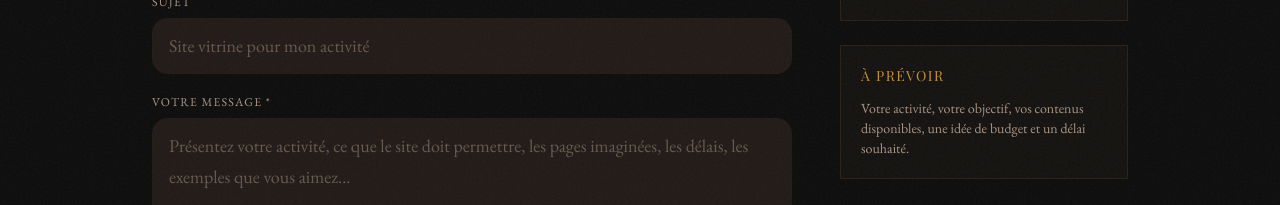
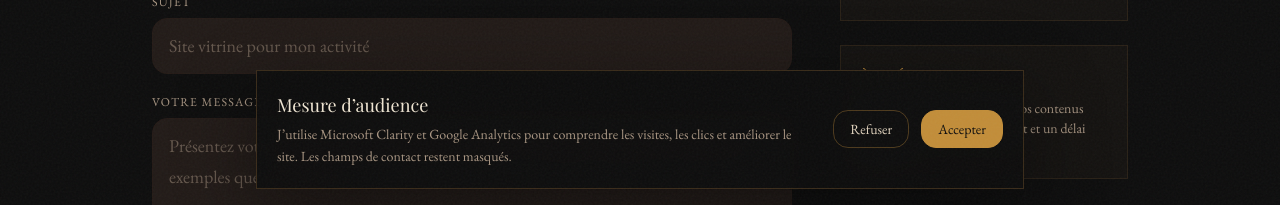
Before and after one commit to Melui3/Portfolio, a React (Vite) app: page /contact in a window 1280 px wide. Shown: the part 595-800 px from the top of the page. Built offline with nearby package versions, Linux system fonts and the light colour scheme; no server answers; a web font is replaced by a local one.

Commit message:
Add consented analytics tracking

```diff
--- a/src/App.jsx
+++ b/src/App.jsx
@@ -1,5 +1,6 @@
 import { BrowserRouter, Routes, Route } from 'react-router-dom'
 import Layout    from './components/Layout'
+import ClarityConsent from './components/ClarityConsent'
 import Seo       from './components/Seo'
 import Home      from './pages/Home'
 import Projects  from './pages/Projects'
@@ -24,6 +25,7 @@ export default function App() {
           <Route path="/mentions-legales" element={<Legal />}    />
         </Routes>
       </Layout>
+      <ClarityConsent />
     </BrowserRouter>
   )
 }
--- /dev/null
+++ b/src/components/ClarityConsent.jsx
@@ -0,0 +1,121 @@
+import { useEffect, useState } from 'react'
+import { useLocation } from 'react-router-dom'
+
+const STORAGE_KEY = 'nateos:analytics-consent'
+const CLARITY_PROJECT_ID = import.meta.env.VITE_CLARITY_PROJECT_ID?.trim()
+const GA_MEASUREMENT_ID = import.meta.env.VITE_GA_MEASUREMENT_ID?.trim()
+const HAS_ANALYTICS_TOOL = Boolean(CLARITY_PROJECT_ID || GA_MEASUREMENT_ID)
+
+function injectClarity(projectId) {
+  if (typeof window === 'undefined' || typeof document === 'undefined') return
+  if (!projectId || document.getElementById('microsoft-clarity-script')) return
+
+  window.clarity = window.clarity || function clarityQueue() {
+    window.clarity.q = window.clarity.q || []
+    window.clarity.q.push(arguments)
+  }
+
+  const script = document.createElement('script')
+  script.id = 'microsoft-clarity-script'
+  script.async = true
+  script.src = `https://www.clarity.ms/tag/${projectId}`
+
+  const firstScript = document.getElementsByTagName('script')[0]
+  firstScript.parentNode.insertBefore(script, firstScript)
+}
+
+function injectGoogleAnalytics(measurementId) {
+  if (typeof window === 'undefined' || typeof document === 'undefined') return
+  if (!measurementId) return
+
+  window.dataLayer = window.dataLayer || []
+  window.gtag = window.gtag || function gtag() {
+    window.dataLayer.push(arguments)
+  }
+
+  if (document.getElementById('google-analytics-script')) return
+
+  const script = document.createElement('script')
+  script.id = 'google-analytics-script'
+  script.async = true
+  script.src = `https://www.googletagmanager.com/gtag/js?id=${encodeURIComponent(measurementId)}`
+
+  const firstScript = document.getElementsByTagName('script')[0]
+  firstScript.parentNode.insertBefore(script, firstScript)
+
+  window.gtag('js', new Date())
+  window.gtag('config', measurementId, { send_page_view: false })
+}
+
+function trackGooglePageView(measurementId) {
+  if (typeof window === 'undefined' || typeof document === 'undefined') return
+  if (!measurementId || typeof window.gtag !== 'function') return
+
+  window.gtag('event', 'page_view', {
+    page_location: window.location.href,
+    page_path: `${window.location.pathname}${window.location.search}${window.location.hash}`,
+    page_title: document.title,
+  })
+}
+
+export default function ClarityConsent() {
+  const location = useLocation()
+  const [choice, setChoice] = useState(() => {
+    if (typeof window === 'undefined') return 'pending'
+    return window.localStorage.getItem(STORAGE_KEY) || 'pending'
+  })
+
+  useEffect(() => {
+    if (choice !== 'accepted') return
+
+    injectClarity(CLARITY_PROJECT_ID)
+    injectGoogleAnalytics(GA_MEASUREMENT_ID)
+  }, [choice])
+
+  useEffect(() => {
+    if (choice !== 'accepted') return
+
+    injectGoogleAnalytics(GA_MEASUREMENT_ID)
+    trackGooglePageView(GA_MEASUREMENT_ID)
+  }, [choice, location.pathname, location.search, location.hash])
+
+  if (!HAS_ANALYTICS_TOOL || choice !== 'pending') return null
+
+  const saveChoice = (value) => {
+    window.localStorage.setItem(STORAGE_KEY, value)
+    setChoice(value)
+  }
+
+  return (
+    <div
+      className="fixed inset-x-4 bottom-4 z-[1000] mx-auto max-w-3xl border border-gold-dim/40 bg-ink/95 p-5 shadow-[0_24px_80px_rgba(0,0,0,0.45)] backdrop-blur-md md:flex md:items-center md:justify-between md:gap-6"
+      role="dialog"
+      aria-live="polite"
+      aria-label="Préférences statistiques"
+    >
+      <div>
+        <p className="font-display text-lg text-cream">Mesure d’audience</p>
+        <p className="mt-1 font-body text-sm leading-relaxed text-muted">
+          J’utilise Microsoft Clarity et Google Analytics pour comprendre les visites, les clics et améliorer le site.
+          Les champs de contact restent masqués.
+        </p>
+      </div>
+      <div className="mt-4 flex flex-wrap gap-3 md:mt-0 md:shrink-0">
+        <button
+          type="button"
+          onClick={() => saveChoice('refused')}
+          className="rounded-[15px] border border-gold/35 px-4 py-2 font-body text-sm text-parchment transition-colors duration-200 hover:border-gold hover:text-cream"
+        >
+          Refuser
+        </button>
+        <button
+          type="button"
+          onClick={() => saveChoice('accepted')}
+          className="rounded-[15px] border border-gold bg-gold px-4 py-2 font-body text-sm text-ink transition-colors duration-200 hover:bg-cream"
+        >
+          Accepter
+        </button>
+      </div>
+    </div>
+  )
+}
--- a/src/pages/Contact.jsx
+++ b/src/pages/Contact.jsx
@@ -49,6 +49,7 @@ export default function Contact() {
         <form
           action={`https://formsubmit.co/${SITE_EMAIL}`}
           method="POST"
+          data-clarity-mask="true"
           className="scroll-reveal space-y-5"
         >
           <input type="hidden" name="_subject" value="Nouvelle demande depuis nateos.fr" />
--- a/src/pages/Legal.jsx
+++ b/src/pages/Legal.jsx
@@ -46,7 +46,10 @@ export default function Legal() {
             Vous pouvez aussi me contacter directement par email si vous préférez éviter le formulaire.
           </p>
           <p className="mt-3">
-            Aucun cookie tiers, aucun outil de tracking ni de publicité n'est utilisé.
+            Microsoft Clarity et Google Analytics peuvent être utilisés pour mesurer l'audience, comprendre
+            les clics, identifier les pages consultées et améliorer l'expérience du site. Ils ne sont chargés
+            qu'après acceptation depuis le bandeau de consentement.
+            Les champs du formulaire de contact sont masqués pour éviter l'enregistrement des messages saisis.
           </p>
         </section>
 
```
Also changed, not shown: 13 other files (tests, documents, lock files or other folders).
